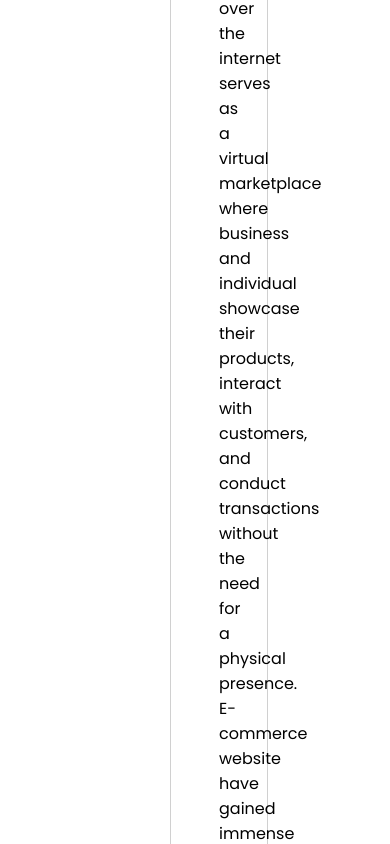
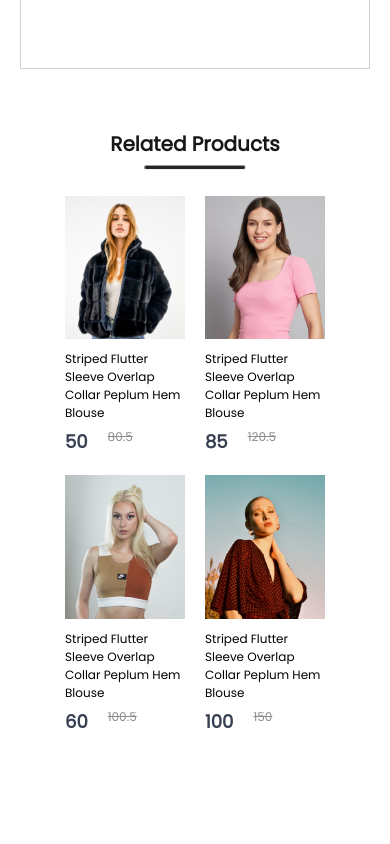
Before and after one commit to EngrMunir/e-commerce, a React (Vite) app: page /product/1 in a window 390 px wide. Shown: the part 1700-2544 px from the top of the page. Built offline with nearby package versions, Linux system fonts and the light colour scheme.

Commit message:
related product page responsive

```diff
--- a/src/Components/Description/DescriptionBox.css
+++ b/src/Components/Description/DescriptionBox.css
@@ -26,3 +26,16 @@
     padding: 48px;
     padding-bottom: 70px;
 }
+@media(max-width:1280px){
+    .descriptionbox{
+        margin: 60px;
+    }
+}
+@media(max-width:800px){
+    .descriptionbox{
+        margin: 60px 20px;
+    }
+    .descriptionbox-description{
+        font-size: 14px;
+    }
+}
--- a/src/Components/RelatedProducts/RelatedProducts.css
+++ b/src/Components/RelatedProducts/RelatedProducts.css
@@ -21,3 +21,61 @@
     display: flex;
     gap: 30px;
 }
+
+@media(max-width:1280px){
+    .relatedproducts{
+        height: 70vh;
+    }
+    .relatedproducts h1{
+        font-size: 40px;
+    }
+    .relatedproducts hr{
+        width: 160px;
+        height: 4px;
+    }
+    .relatedproducts-item{
+        gap: 20px;
+        margin-top: 30px;
+    }
+}
+@media(max-width:1024px){
+    .relatedproducts{
+        height: 60vh;
+    }
+    .relatedproducts h1{
+        font-size: 30px;
+    }
+    .relatedproducts hr{
+        width: 120px;
+        height: 3px;
+    }
+    .relatedproducts-item{
+        gap: 15px;
+        margin-top: 20px;
+    }
+}
+@media(max-width:800px){
+    .relatedproducts{
+        height: 50vh;
+        gap: 6px;
+    }
+    .relatedproducts h1{
+        font-size: 20px;
+    }
+    .relatedproducts hr{
+        width: 100px;
+    }
+    .relatedproducts-item{
+        gap: 5px;
+    }
+}
+@media(max-width:500px){
+    .relatedproducts{
+        height: 90vh;
+    }
+    .relatedproducts-item{
+        display: grid;
+        grid-template-columns: 1fr 1fr;
+        gap: 20px;
+    }
+}
```
